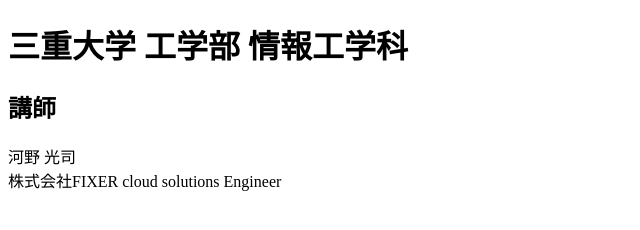
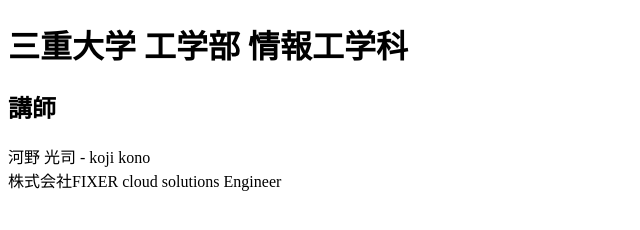
Before and after one commit to kono-koji20-fixer/CICDDemonstration, a plain HTML site: page public/index.html in a window 1280 px wide. Shown: the full height of the page, 0-640 px from the left. Drawn offline with Linux system fonts and the light colour scheme; some packages are replaced by stand-ins of ours.

Commit message:
:lipsticks: change test

```diff
--- a/public/index.html
+++ b/public/index.html
@@ -4,13 +4,13 @@
   <meta charset="UTF-8">
   <meta http-equiv="X-UA-Compatible" content="IE=edge">
   <meta name="viewport" content="width=device-width, initial-scale=1.0">
-  <title>Document</title>
+  <title>三重大学特別講義</title>
 </head>
 <body>
   <div>
     <h1>三重大学 工学部 情報工学科</h1>
     <h2>講師</h2>
-    <p>河野 光司
+    <p>河野 光司 - koji kono
       <br>
       株式会社FIXER cloud solutions Engineer
     </p>
```
